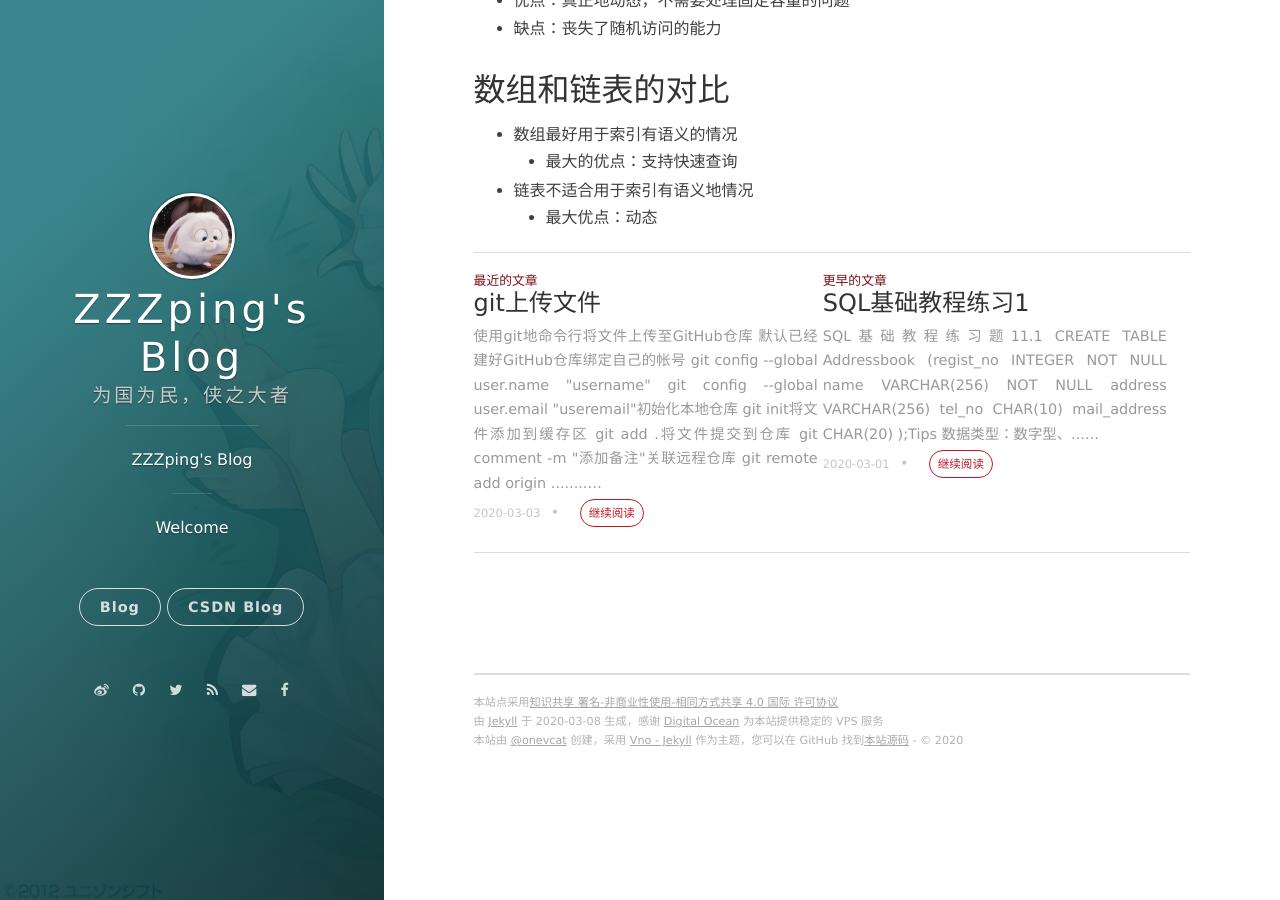
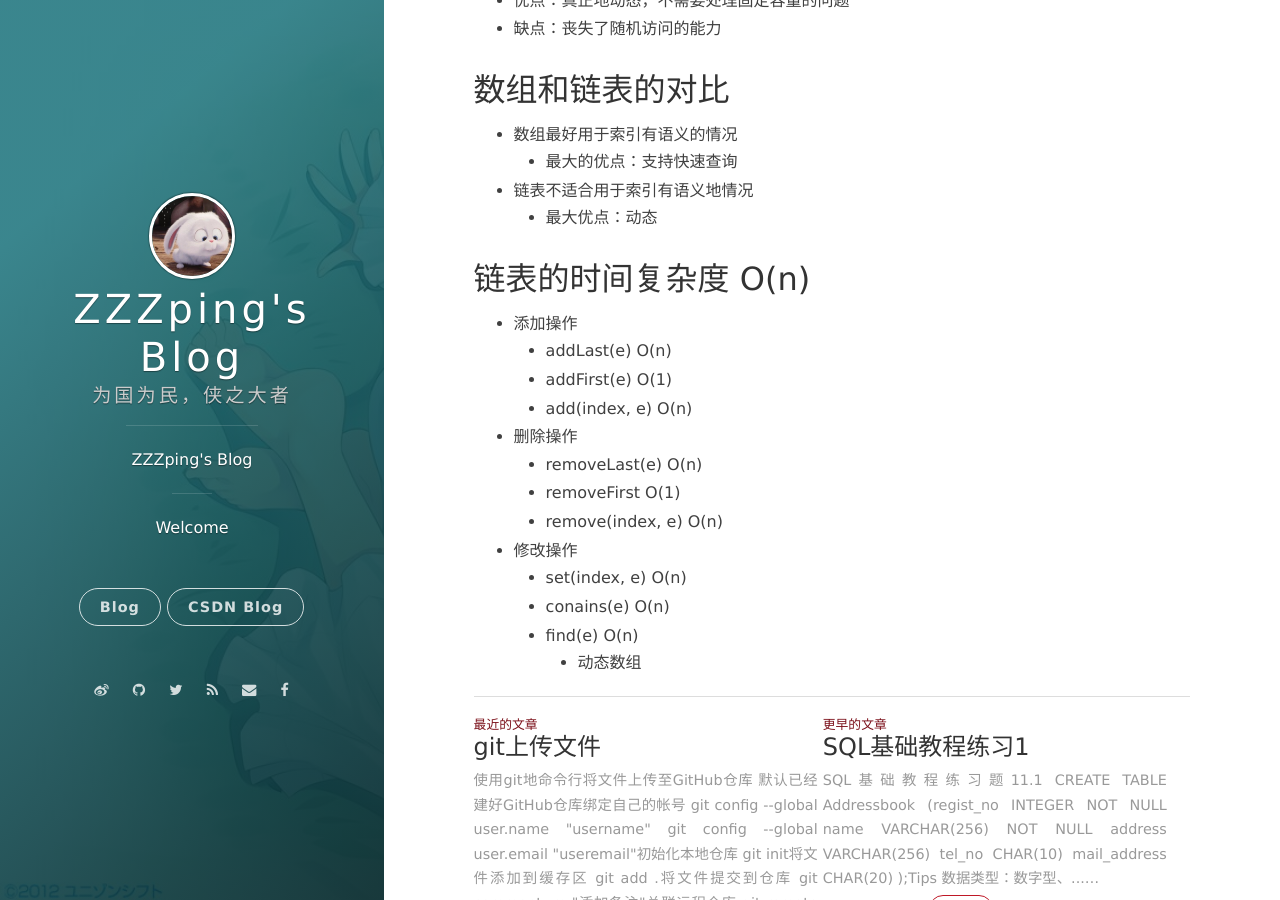
Before and after one commit to ZZZping/ZZZping.github.io, a Jekyll site: the page built from _posts/2020-03-03-玩转数据结构-链表.md, in a window 1280 px wide and 900 px high, scrolled down 585 px. Built offline with Jekyll 4.4.1, drawn with Linux system fonts in a browser that asks for light colours; nearby versions of some CDN libraries; comment, search, counter and statistics services are not loaded.

Commit message:
时间复杂度

```diff
--- a/_posts/2020-03-03-玩转数据结构-链表.md
+++ b/_posts/2020-03-03-玩转数据结构-链表.md
@@ -26,3 +26,18 @@ date: 2020-03-03 14:54:24.000000000 +09:00
       + 最大的优点：支持快速查询
    + 链表不适合用于索引有语义地情况
       + 最大优点：动态
+
+## 链表的时间复杂度  O(n)
+   + 添加操作
+      + addLast(e)      O(n)
+      + addFirst(e)     O(1)
+      + add(index, e)   O(n)
+   + 删除操作
+      + removeLast(e)      O(n)
+      + removeFirst        O(1)
+      + remove(index, e)   O(n)
+   + 修改操作
+      + set(index, e)   O(n)
+      + conains(e)      O(n)
+      + find(e)         O(n)
+         + 动态数组
```
Also changed, not shown: _posts/2020-03-08-java数组.md (+5 -0 lines).
